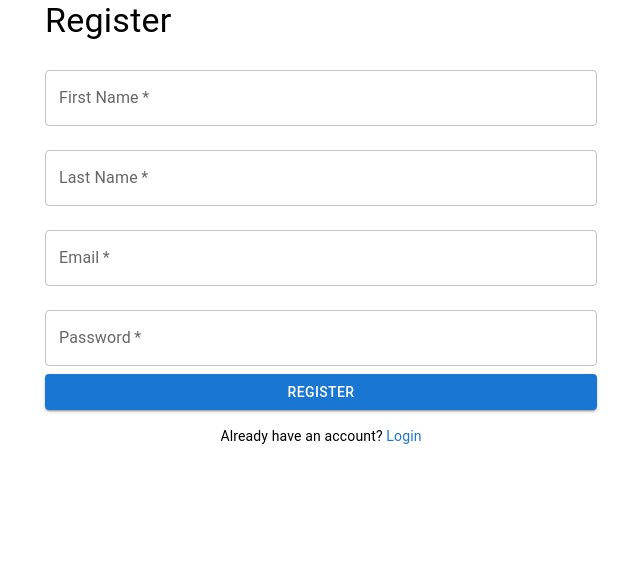
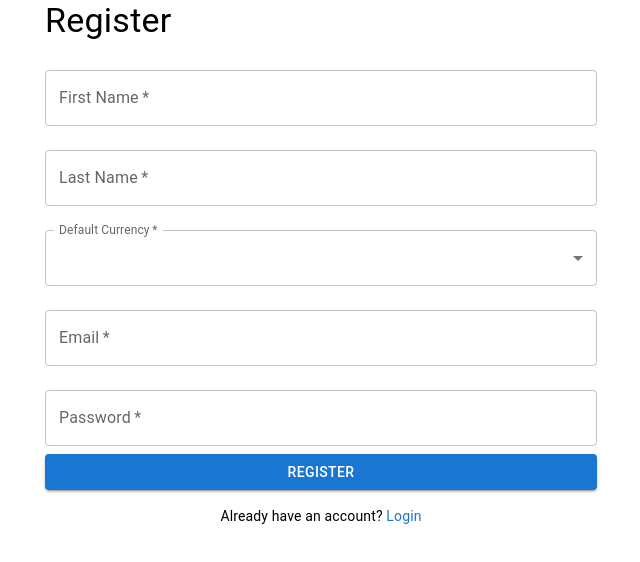
Before and after one commit to Jopus7/Finance-Tracker-App, a React (Create React App) app in the folder frontend/: page /register in a window 1280 px wide. Shown: the top 562 px of the page, without its empty margins (319-959 px from the left). Built offline with nearby package versions, Linux system fonts and the light colour scheme; no server answers.

Commit message:
added fetching currency from api

```diff
--- a/frontend/src/components/expenses-list.tsx
+++ b/frontend/src/components/expenses-list.tsx
@@ -13,7 +13,7 @@ type Expense = {
     description: string
     amount: number
     date: string
-    category_name: string
+    category_id: number
 }
 
 
--- a/frontend/src/pages/register-page.tsx
+++ b/frontend/src/pages/register-page.tsx
@@ -1,7 +1,18 @@
-import React, { useState } from 'react';
+import React, { useState, useEffect } from 'react';
 import { TextField, Button, Container, Typography, Link } from '@mui/material';
 import { useNavigate } from 'react-router-dom';
 import axiosInstance from '../api';
+
+
+type Currency = {
+  symbol: string;
+  name: string;
+  code: string;
+}
+
+const CURRENCY_API_KEY = "fca_live_IvTleYhbbu5eetIBESBI6H1hVMsD4USiD9F7ypQG"
+const CURRENCY_API_URL = "https://api.freecurrencyapi.com/v1/"
+
 
 const RegisterPage = () => {
     const [firstName, setFirstName] = useState('');
@@ -10,6 +21,25 @@ const RegisterPage = () => {
     const [password, setPassword] = useState('');
     const navigate = useNavigate();
     const [error, setError] = useState('');
+    const [currencies, setCurrencies] = useState([]);
+    const [defaultCurrency, setDefaultCurrency] = useState("USD")
+
+    useEffect(() => {
+      const fetchCurrencies = async () => {
+        try {
+          const response = await fetch(`${CURRENCY_API_URL}currencies?apikey=${CURRENCY_API_KEY}`);
+          if (!response.ok) {
+            throw new Error("Failed to load currencies")
+          }
+          const data = await response.json()
+          setCurrencies(data.data)
+        } catch (err) {
+          console.error("Error", err)
+        }
+      }
+
+      fetchCurrencies();
+    }, [])
 
     const handleRegister = async (e: React.FormEvent) => {
       e.preventDefault();
@@ -50,6 +80,15 @@ const RegisterPage = () => {
             onChange={(e) => setLastName(e.target.value)}
           />
           <TextField
+            select
+            label="Default Currency"
+            fullWidth
+            required
+            margin="normal"
+            value={defaultCurrency}
+
+          ></TextField>
+          <TextField
             label="Email"
             type="email"
             fullWidth
```
